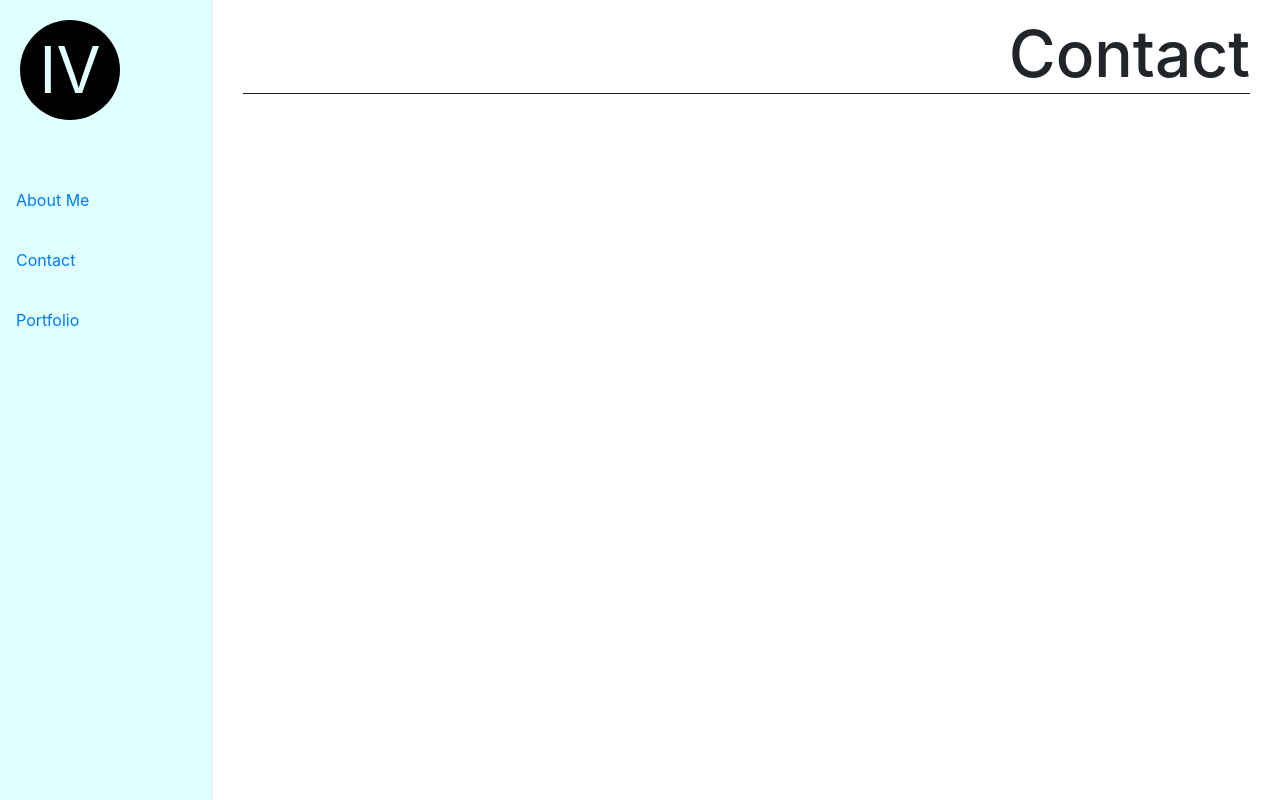
After one commit to ivme83/Portfolio-IV, a PHP site: page /contact.html in a window 1280 px wide. The commit adds this page. Run offline with PHP 8.4, Linux system fonts and the light colour scheme; some libraries are stand-ins or nearby versions.

Commit message:
Created sidebar styling and started content styling

```diff
--- a/assets/css/style.css
+++ b/assets/css/style.css
@@ -1,98 +1,108 @@
-.wrapper {
-    display: flex;
-    align-items: stretch;
+
+  /*
+   * Sidebar
+   */
+
+  .sidebar {
+    position: fixed;
+    top: 0px;
+    bottom: 0;
+    left: 0;
+    z-index: 1000;
+    padding: 20px;
+    overflow-x: hidden;
+    overflow-y: auto; /* Scrollable contents if viewport is shorter than content. */
+    border-right: 1px solid #eee;
+    background-color: lightcyan;
   }
 
-#sidebar {
-    min-width: 250px;
-    max-width: 250px;
-    min-height: 100vh;
+  /* Sidebar navigation */
+  .sidebar {
+    padding-left: 0;
+    padding-right: 0;
   }
 
-#sidebar.active {
-    margin-left: -250px;
+  .sidebar .nav {
+    margin-bottom: 20px;
   }
 
-a[data-toggle="collapse"] {
-    position: relative;
+  .sidebar .nav-item {
+    width: 100%;
   }
 
-a[aria-expanded="false"]::before, a[aria-expanded="true"]::before {
-    content: '\e259';
-    display: block;
-    position: absolute;
-    right: 20px;
-    font-family: 'Glyphicons Halflings';
-    font-size: 0.6em;
+  .sidebar .nav-item + .nav-item {
+    margin-left: 0;
   }
 
-a[aria-expanded="true"]::before {
-    content: '\e260';
+  .sidebar .nav-link {
+    border-radius: 0;
   }
 
   /*
-    ADDITIONAL DEMO STYLE, NOT IMPORTANT TO MAKE THINGS WORK BUT TO MAKE IT A BIT NICER :)
+  *   logo
   */
-@import "https://fonts.googleapis.com/css?family=Poppins:300,400,500,600,700";
 
+  .logo {
+    margin-left: 20px;
+    display: block;
+    height: 100px;
+    width: 100px;
+    line-height: 100px;
 
-body {
-    font-family: 'Poppins', sans-serif;
-    background: #fafafa;
+    -moz-border-radius: 50px; /* or 50% */
+    border-radius: 50px; /* or 50% */
+
+    background-color: black;
+    color: lightcyan;
+    text-align: center;
+    font-size: 4em;
   }
 
-p {
-    font-family: 'Poppins', sans-serif;
-    font-size: 1.1em;
-    font-weight: 300;
-    line-height: 1.7em;
-    color: #999;
+  a:hover {
+    color: teal;
+    text-decoration: none;
   }
 
-a, a:hover, a:focus {
-    color: inherit;
-    text-decoration: none;
-    transition: all 0.3s;
+  .nav {
+    margin-top: 50px;
   }
 
-#sidebar {
-    /* don't forget to add all the previously mentioned styles here too */
-    background: #7386D5;
-    color: #fff;
-    transition: all 0.3s;
+  .nav-item {
+    margin-top: 10px;
+    margin-bottom: 10px;
   }
 
-#sidebar .sidebar-header {
-    padding: 20px;
-    background: #6d7fcc;
+  .nav-item:hover {
+    background-color: darkcyan;
   }
 
-#sidebar ul.components {
-    padding: 20px 0;
-    border-bottom: 1px solid #47748b;
+  .nav-item a:hover {
+    color: lightcyan;
   }
 
-#sidebar ul p {
-    color: #fff;
-    padding: 10px;
+  #pageSubmenu {
+    background-color:teal;
+    margin-top: -20px;
   }
 
-#sidebar ul li a {
-    padding: 10px;
-    font-size: 1.1em;
-    display: block;
-}
-#sidebar ul li a:hover {
-    color: #7386D5;
-    background: #fff;
+  #pageSubmenu a{
+    color: lightcyan;
   }
 
-#sidebar ul li.active > a, a[aria-expanded="true"] {
-    color: #fff;
-    background: #6d7fcc;
+  #pageSubmenu a:hover{
+    background-color: darkcyan;
   }
-ul ul a {
-    font-size: 0.9em !important;
-    padding-left: 30px !important;
-    background: #6d7fcc;
+
+  h1 {
+    text-align: right;
+    border-bottom-style: solid;
+    border-bottom-width: 1px;
+    font-size: 4em;
   }
+
+  #profile-ph {
+    height: 300px;
+    float: left;
+    margin-right: 10px;
+    margin-bottom: 10px;
+  }
--- /dev/null
+++ b/contact.html
@@ -0,0 +1,67 @@
+<!DOCTYPE html>
+<html>
+    <head>
+        <title>Portfolio</title>
+
+        <!-- Bootstrap CSS -->
+        <link rel="stylesheet" href="https://maxcdn.bootstrapcdn.com/bootstrap/4.0.0/css/bootstrap.min.css" integrity="sha384-Gn5384xqQ1aoWXA+058RXPxPg6fy4IWvTNh0E263XmFcJlSAwiGgFAW/dAiS6JXm" crossorigin="anonymous">
+        <!-- My CSS -->
+        <link rel="stylesheet" href="assets/css/style.css">
+    </head>
+
+    <body>
+      <div class="container-fluid">
+        <div class="row">
+          <nav class="col-sm-3 col-md-2 sidebar">
+              <a class="logo" href="#">IV</a>
+
+                <ul class="nav">
+                    <li class="nav-item">
+                        <a class="nav-link" href="index.html">About Me</a>
+                    </li>
+                    <li class="nav-item">
+                        <a class="nav-link" href="contact.html">Contact</a>
+                    </li>
+                    <li class="nav-item">
+                        <a class="nav-link" href="#pageSubmenu" data-toggle="collapse" aria-expanded="false">Portfolio</a>
+                    </li>
+                </ul>
+                <ul class="collapse list-unstyled" id="pageSubmenu">
+                    <li><a class="nav-link" href="#">Page 1</a></li>
+                    <li><a class="nav-link" href="#">Page 2</a></li>
+                    <li><a class="nav-link" href="#">Page 3</a></li>
+                </ul>
+
+            </nav>
+
+          <main class="col-sm-9 offset-sm-3 col-md-10 offset-md-2 pt-3">
+              <div class="container-fluid">
+                  <div class="row">
+                      <div class="col-12">
+                        <h1 class="">Contact</h1>
+
+                      </div>
+                  </div>
+
+              </div>
+
+
+            <section class="row text-center placeholders">
+
+            </section>
+
+          </main>
+        </div>
+      </div>
+
+
+        <!-- jquery js -->
+        <script src="https://ajax.googleapis.com/ajax/libs/jquery/3.3.1/jquery.min.js"></script>
+        <!-- Bootstrap js -->
+        <script src="https://cdnjs.cloudflare.com/ajax/libs/popper.js/1.12.9/umd/popper.min.js" integrity="sha384-ApNbgh9B+Y1QKtv3Rn7W3mgPxhU9K/ScQsAP7hUibX39j7fakFPskvXusvfa0b4Q" crossorigin="anonymous"></script>
+        <script src="https://maxcdn.bootstrapcdn.com/bootstrap/4.0.0/js/bootstrap.min.js" integrity="sha384-JZR6Spejh4U02d8jOt6vLEHfe/JQGiRRSQQxSfFWpi1MquVdAyjUar5+76PVCmYl" crossorigin="anonymous"></script>
+        <!-- My js -->
+        <script src="assets/javascript/app.js"></script>
+
+    </body>
+</html>
```
Also changed, not shown: assets/javascript/app.js (deleted, +0 -7 lines), index.html (+47 -1 lines), portfolio.html (added, +66 -0 lines), assets/imgs/myPhoto.jpg (added). Lines whose indentation alone changed are shown as unchanged.
